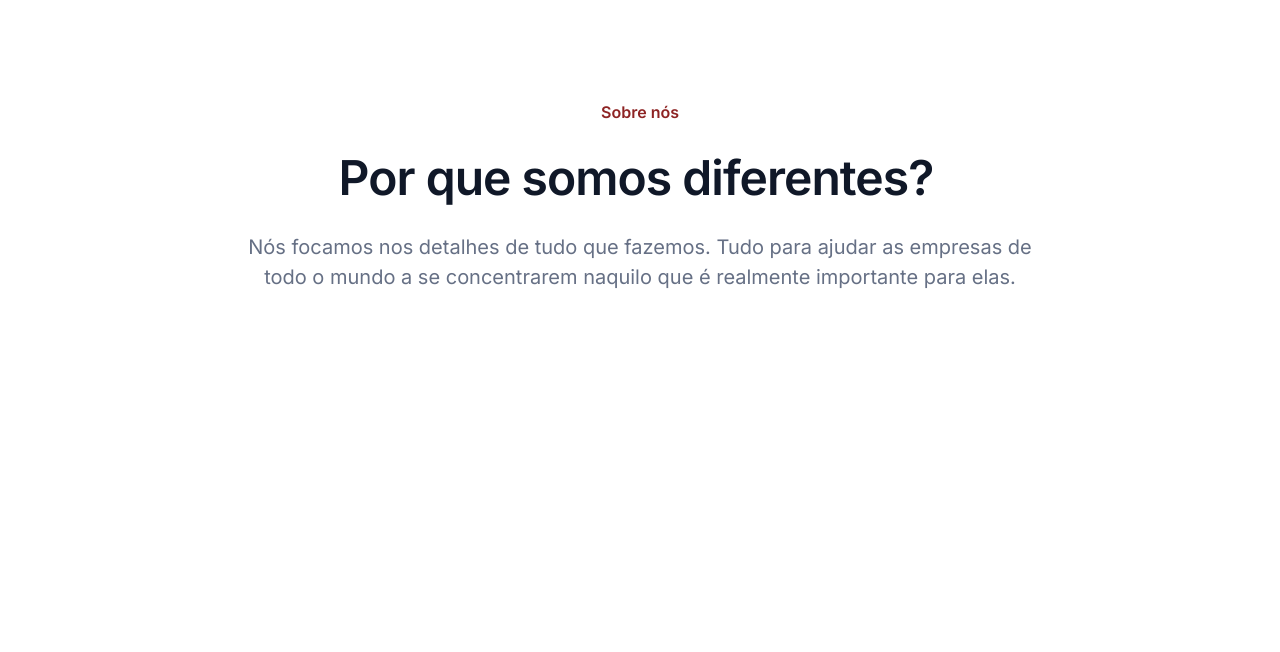
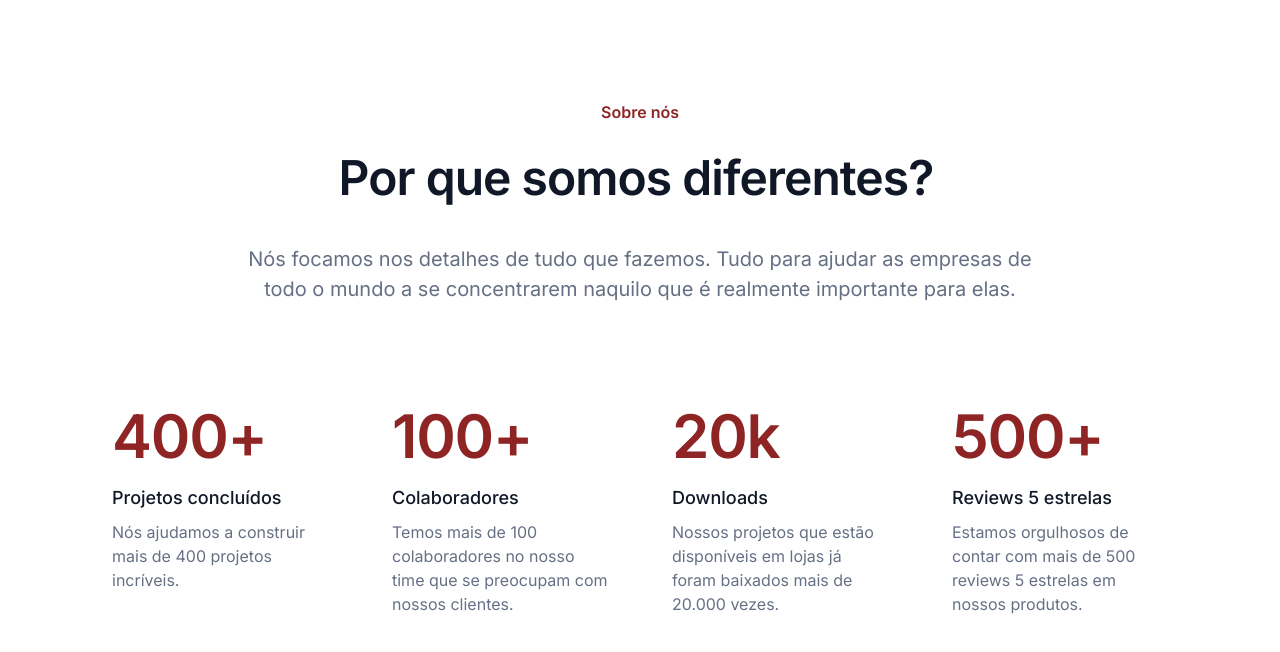
Before and after one commit to LeticiaGallucci/7daysOfCode, a plain HTML site: page index.html in a window 1280 px wide. Shown: the part 76-728 px from the top of the page. Drawn offline with Linux system fonts and the light colour scheme.

Commit message:
create the metrics section

```diff
--- a/css/style.css
+++ b/css/style.css
@@ -5,16 +5,12 @@
     --fonte-principal: 'Inter', sans-serif;
 }
 
-html, body {
-    height: 100%;
-}
-
 .navbar {
     display: flex;
+    height: 80px;
     align-items: center;
     flex-direction: column;
     justify-content: center;
-    height: 80px;
 }
 
 .navbar__cabecalho {
@@ -92,7 +88,6 @@ html, body {
 
 .cabecalho {
     display: flex;
-    height: 407px;
     padding: 96px 0px;
     flex-direction: column;
     align-items: center;
@@ -129,4 +124,59 @@ html, body {
     font-style: normal;
     font-weight: 400;
     line-height: 30px;
+    padding-top: 12px;
 }
+
+.metricas {
+    display: flex;
+    flex-direction: column;
+    align-items: center;
+    gap: 64px;
+    align-self: stretch;
+}
+
+.metricas__container {
+    display: flex;
+    margin: 0 80px 96px 80px;
+    padding: 0px 32px;
+    flex-direction: row;
+    align-items: flex-start;
+    gap: 64px;
+}
+
+.metrica__item {
+    display: flex;
+    flex-direction: column;
+    align-items: flex-start;
+    flex: 1 0 0;
+}
+
+.metrica__item__numeros {
+    color: #8E2424;
+    font-family: Inter;
+    font-size: 60px;
+    font-style: normal;
+    font-weight: 600;
+    line-height: 72px;
+    letter-spacing: -1.2px;
+    margin-bottom: 12px;
+}
+
+.metrica__item__categorias {
+    color: var(--gray-900);
+    font-family: Inter;
+    font-size: 18px;
+    font-style: normal;
+    font-weight: 500;
+    line-height: 28px;
+    margin-bottom: 8px;
+}
+
+.metrica__item__texto {
+    color: var(--gray-500);
+    font-family: Inter;
+    font-size: 16px;
+    font-style: normal;
+    font-weight: 400;
+    line-height: 24px;
+}
--- a/index.html
+++ b/index.html
@@ -32,5 +32,29 @@
         <h1 class="cabecalho__titulo">Por que somos diferentes?</h1>
         <p class="cabecalho__texto">Nós focamos nos detalhes de tudo que fazemos. Tudo para ajudar as empresas de todo o mundo a se concentrarem naquilo que é realmente importante para elas.</p>
     </header>
+    <section class="metricas">
+        <div class="metricas__container">
+            <div class="metrica__item">
+                <h2 class="metrica__item__numeros">400+</h2>
+                <p class="metrica__item__categorias">Projetos concluídos</p>
+                <p class="metrica__item__texto">Nós ajudamos a construir mais de 400 projetos incríveis.</p>
+            </div>
+            <div class="metrica__item">
+                <h2 class="metrica__item__numeros">100+</h2>
+                <p class="metrica__item__categorias">Colaboradores</p>
+                <p class="metrica__item__texto">Temos mais de 100 colaboradores no nosso time que se preocupam com nossos clientes.</p>
+            </div>
+            <div class="metrica__item">
+                <h2 class="metrica__item__numeros">20k</h2>
+                <p class="metrica__item__categorias">Downloads</p>
+                <p class="metrica__item__texto">Nossos projetos que estão disponíveis em lojas já foram baixados mais de 20.000 vezes.</p>
+            </div>
+            <div class="metrica__item">
+                <h2 class="metrica__item__numeros">500+</h2>
+                <p class="metrica__item__categorias">Reviews 5 estrelas</p>
+                <p class="metrica__item__texto">Estamos orgulhosos de contar com mais de 500 reviews 5 estrelas em nossos produtos.</p>
+            </div>
+        </div>
+    </section>
 </body>
 </html>
```
